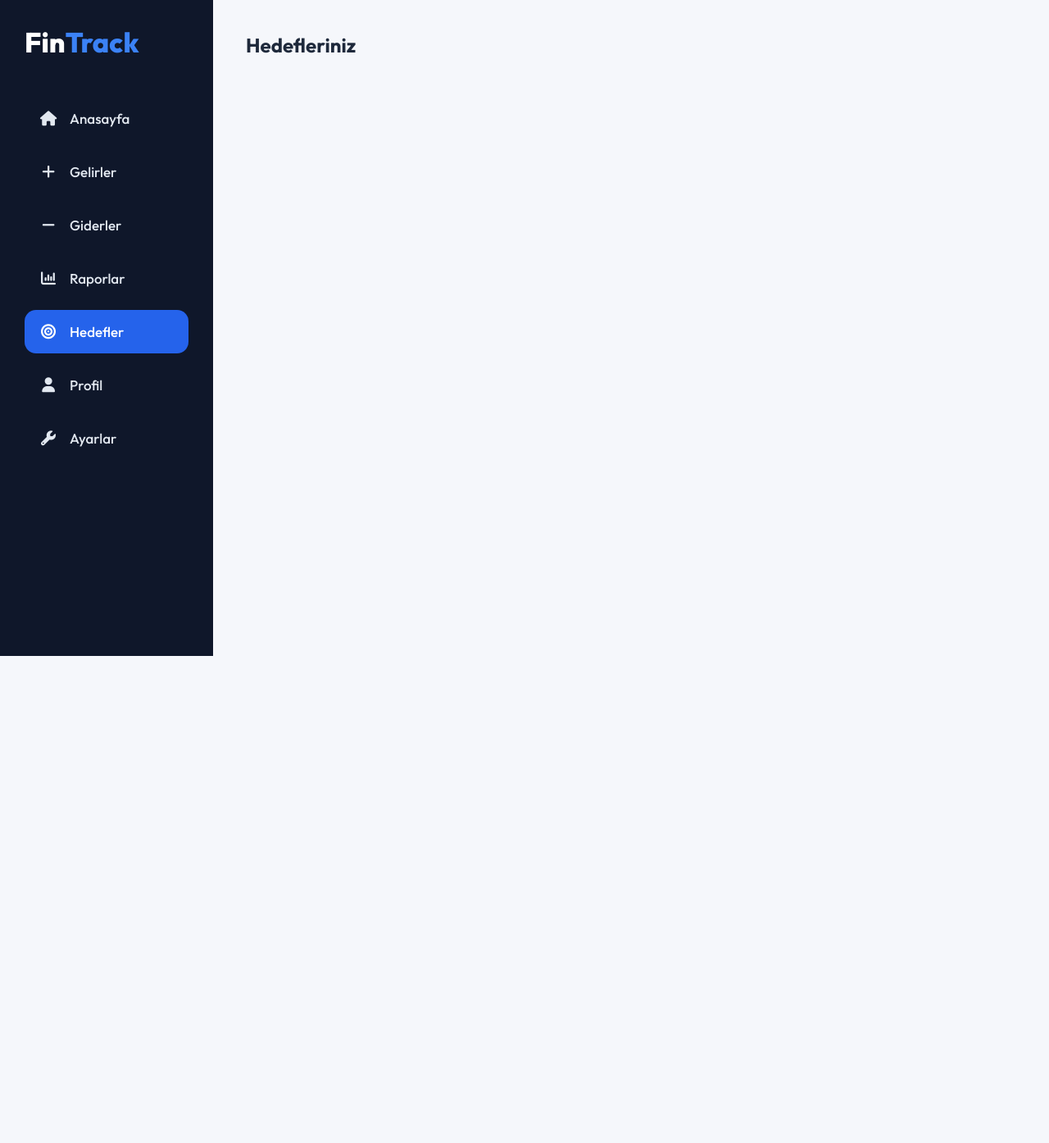
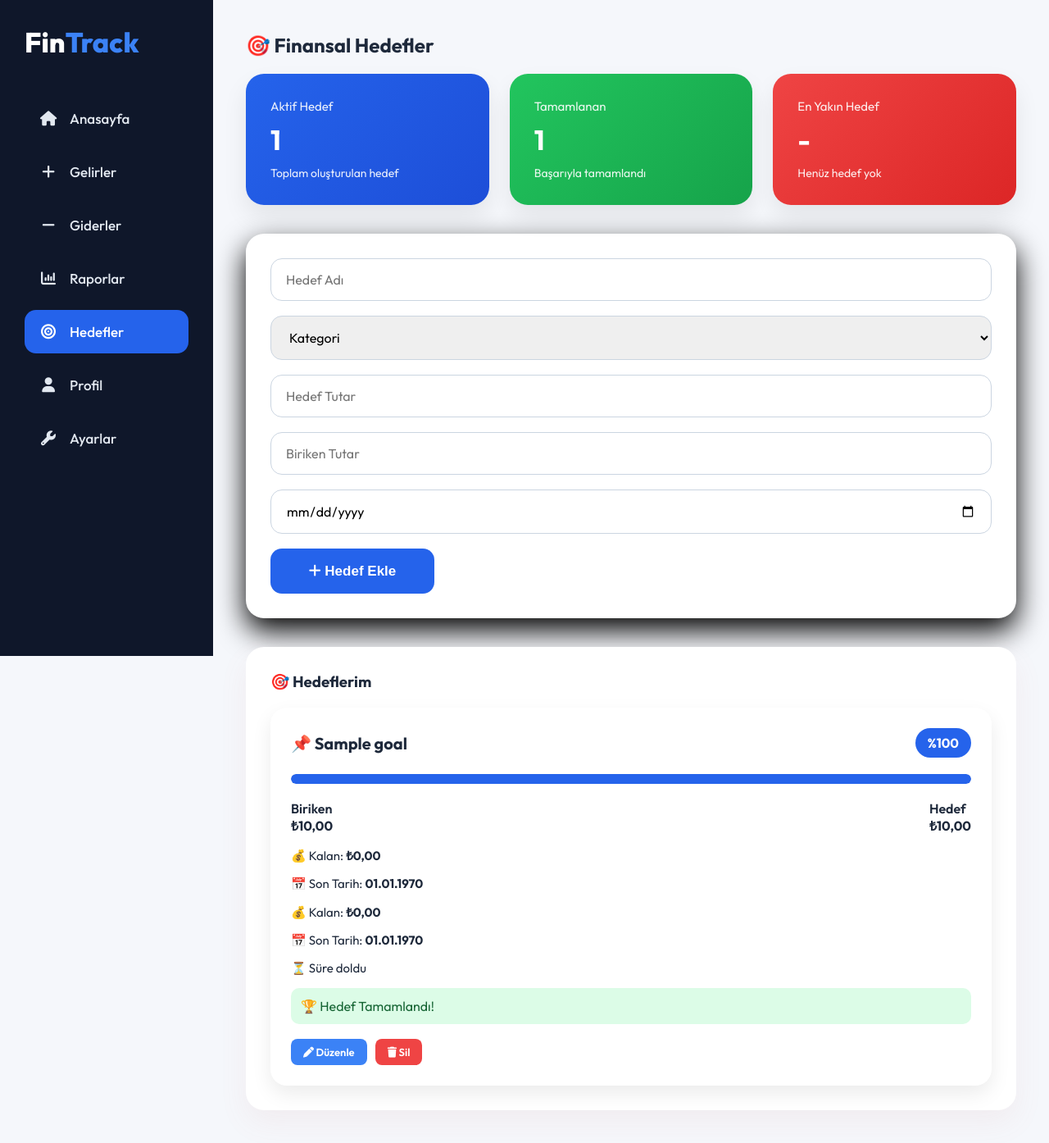
Before and after one commit to nagihanbolukbas/FinTrack, a PHP site: page /goals.php in a window 1280 px wide. Shown: the whole page at 82% size. Before the commit the page ends 800 px from the top, so only its background shows below. Run offline with PHP 8.4, Linux system fonts and the light colour scheme; the visitor is signed in with stand-in values (Sample User, id 1); tables that the repository leaves empty or names only in its code hold one stand-in row (values such as "Sample post").

Commit message:
Tasarruf hedefleri modülü geliştirildi

```diff
--- a/goals.php
+++ b/goals.php
@@ -8,44 +8,470 @@ if(!isset($_SESSION["id"])){
 
 require_once "config/database.php";
 
+$user_id = $_SESSION["id"];
+
+/* ------------------------
+   HEDEF EKLE
+------------------------ */
+
 if(isset($_POST["save"])){
 
     $title = trim($_POST["title"]);
-    $amount = $_POST["amount"];
-    $date = $_POST["income_date"];
+    $category = $_POST["category"];
+    $target = $_POST["target_amount"];
+    $saved = $_POST["saved_amount"];
+    $deadline = $_POST["deadline"];
 
     $stmt = $pdo->prepare("
-        INSERT INTO incomes(user_id,title,amount,income_date)
-        VALUES(?,?,?,?)
+        INSERT INTO goals
+        (user_id,title,category,target_amount,saved_amount,deadline)
+        VALUES(?,?,?,?,?,?)
     ");
 
     $stmt->execute([
-        $_SESSION["id"],
+        $user_id,
         $title,
-        $amount,
-        $date
+        $category,
+        $target,
+        $saved,
+        $deadline
     ]);
 
-    header("Location: dashboard.php");
+    header("Location: goals.php");
     exit;
 }
+
+/* ------------------------
+   PARA EKLE
+------------------------ */
+
+if(isset($_POST["add_money"])){
+
+    $goal_id = $_POST["goal_id"];
+    $amount = $_POST["amount"];
+
+    $stmt = $pdo->prepare("
+        UPDATE goals
+        SET saved_amount=saved_amount+?
+        WHERE id=? AND user_id=?
+    ");
+
+    $stmt->execute([
+        $amount,
+        $goal_id,
+        $user_id
+    ]);
+
+    header("Location: goals.php");
+    exit;
+}
+
+/* ------------------------
+   PARA ÇIKAR
+------------------------ */
+
+if(isset($_POST["remove_money"])){
+
+    $goal_id = $_POST["goal_id"];
+    $amount = $_POST["amount"];
+
+    $stmt = $pdo->prepare("
+        UPDATE goals
+        SET saved_amount=
+        CASE
+            WHEN saved_amount-? < 0 THEN 0
+            ELSE saved_amount-?
+        END
+        WHERE id=? AND user_id=?
+    ");
+
+    $stmt->execute([
+        $amount,
+        $amount,
+        $goal_id,
+        $user_id
+    ]);
+
+    header("Location: goals.php");
+    exit;
+}
+
+/* ------------------------
+   HEDEFLER
+------------------------ */
+
+$stmt = $pdo->prepare("
+SELECT *
+FROM goals
+WHERE user_id=?
+ORDER BY id DESC
+");
+
+$stmt->execute([$user_id]);
+
+$goals = $stmt->fetchAll(PDO::FETCH_ASSOC);
+
+/* ------------------------
+   İSTATİSTİKLER
+------------------------ */
+
+$totalGoals = count($goals);
+
+$completedGoals = 0;
+
+$nearestGoal = null;
+$highestPercent = 0;
+
+foreach($goals as $goal){
+
+    if($goal["target_amount"]>0){
+
+        $percent = ($goal["saved_amount"]/$goal["target_amount"])*100;
+
+    }else{
+
+        $percent = 0;
+
+    }
+
+    if($percent>=100){
+        $completedGoals++;
+    }
+
+    if($percent>$highestPercent && $percent<100){
+
+        $highestPercent = $percent;
+        $nearestGoal = $goal;
+
+    }
+
+}
 ?>
-
 <!DOCTYPE html>
 <html lang="tr">
+
 <head>
+
 <meta charset="UTF-8">
-<title>Hedefler | FinTrack</title>
+
+<title>Finansal Hedefler | FinTrack</title>
 
 <link rel="stylesheet" href="css/dashboard.css">
+
 <link rel="stylesheet"
 href="https://cdnjs.cloudflare.com/ajax/libs/font-awesome/6.7.2/css/all.min.css">
 
 </head>
-<body>
+
 <body>
 
 <?php include "includes/sidebar.php"; ?>
+
 <div class="content">
-<h2>Hedefleriniz</h2>
+
+<h2>🎯 Finansal Hedefler</h2>
+
+<br>
+
+<!-- İstatistik Kartları -->
+
+<div class="cards">
+
+<div class="card balance">
+
+<p>Aktif Hedef</p>
+
+<h2><?= $totalGoals ?></h2>
+
+<span class="card-info">Toplam oluşturulan hedef</span>
+
 </div>
+
+<div class="card income">
+
+<p>Tamamlanan</p>
+
+<h2><?= $completedGoals ?></h2>
+
+<span class="card-info">Başarıyla tamamlandı</span>
+
+</div>
+
+<div class="card expense">
+
+<p>En Yakın Hedef</p>
+
+<h2>
+
+<?= $nearestGoal ? htmlspecialchars($nearestGoal["title"]) : "-" ?>
+
+</h2>
+
+<span class="card-info">
+
+<?php
+if($nearestGoal){
+
+$percent=($nearestGoal["saved_amount"]/$nearestGoal["target_amount"])*100;
+
+echo "%".number_format($percent,0);
+
+}else{
+
+echo "Henüz hedef yok";
+
+}
+?>
+
+</span>
+
+</div>
+
+</div>
+
+<!-- Hedef Ekle -->
+
+<form method="POST" class="income-form">
+
+<input
+type="text"
+name="title"
+placeholder="Hedef Adı"
+required>
+
+<select name="category" required>
+
+<option value="">Kategori</option>
+
+<option value="Ev">🏠 Ev</option>
+
+<option value="Araba">🚗 Araba</option>
+
+<option value="Telefon">📱 Telefon</option>
+
+<option value="Bilgisayar">💻 Bilgisayar</option>
+
+<option value="Tatil">✈️ Tatil</option>
+
+<option value="Eğitim">🎓 Eğitim</option>
+
+<option value="Düğün">💍 Düğün</option>
+
+<option value="Diğer">📌 Diğer</option>
+
+</select>
+
+<input
+type="number"
+step="0.01"
+name="target_amount"
+placeholder="Hedef Tutar"
+required>
+
+<input
+type="number"
+step="0.01"
+name="saved_amount"
+placeholder="Biriken Tutar"
+required>
+
+<input
+type="date"
+name="deadline"
+required>
+
+<button class="auth-btn" name="save">
+
+<i class="fa-solid fa-plus"></i>
+
+Hedef Ekle
+
+</button>
+
+</form>
+
+<div class="recent">
+
+<h3>🎯 Hedeflerim</h3>
+
+<?php foreach($goals as $goal){
+
+$percent=0;
+
+if($goal["target_amount"]>0){
+
+$percent=($goal["saved_amount"]/$goal["target_amount"])*100;
+
+}
+
+if($percent>100){
+$percent=100;
+}
+
+$remaining=$goal["target_amount"]-$goal["saved_amount"];
+
+$days=ceil((strtotime($goal["deadline"])-time())/86400);
+
+?>
+
+<div class="goal-card">
+
+<div class="goal-header">
+
+<h3>
+
+<?php
+
+switch($goal["category"]){
+
+case "Ev": echo "🏠 "; break;
+case "Araba": echo "🚗 "; break;
+case "Telefon": echo "📱 "; break;
+case "Bilgisayar": echo "💻 "; break;
+case "Tatil": echo "✈️ "; break;
+case "Eğitim": echo "🎓 "; break;
+case "Düğün": echo "💍 "; break;
+default: echo "📌 ";
+
+}
+
+?>
+
+<?= htmlspecialchars($goal["title"]) ?>
+
+</h3>
+
+<span class="percent">
+
+%<?= number_format($percent,0) ?>
+
+</span>
+
+</div>
+
+<div class="progress">
+
+<div class="progress-bar"
+
+style="width:<?= $percent ?>%">
+
+</div>
+
+</div>
+
+<div class="money-info">
+
+<span>
+
+Biriken
+
+<br>
+
+<strong>
+
+₺<?= number_format($goal["saved_amount"],2,",",".") ?>
+
+</strong>
+
+</span>
+
+<span>
+
+Hedef
+
+<br>
+
+<strong>
+
+₺<?= number_format($goal["target_amount"],2,",",".") ?>
+
+</strong>
+
+</span>
+
+</div>
+
+<p class="remaining">
+
+💰 Kalan:
+
+<strong>
+
+₺<?= number_format(max(0,$remaining),2,",",".") ?>
+
+</strong>
+
+</p>
+
+<p class="remaining">
+
+📅 Son Tarih:
+
+<strong>
+
+<?= date("d.m.Y",strtotime($goal["deadline"])) ?>
+
+</strong>
+
+</p>
+
+<p class="remaining">
+💰 Kalan:
+<strong>
+₺<?= number_format(max(0,$remaining),2,",",".") ?>
+</strong>
+</p>
+
+<p class="remaining">
+📅 Son Tarih:
+<strong>
+<?= date("d.m.Y",strtotime($goal["deadline"])) ?>
+</strong>
+</p>
+
+<p class="remaining">
+⏳
+<?php
+if($days >= 0){
+    echo $days . " gün kaldı";
+}else{
+    echo "Süre doldu";
+}
+?>
+</p>
+
+<?php if($remaining <= 0){ ?>
+
+<p class="success">
+🏆 Hedef Tamamlandı!
+</p>
+
+<?php } ?>
+
+<div style="display:flex;gap:10px;margin-top:18px;">
+
+    <a href="edit_goal.php?id=<?= $goal["id"] ?>" class="mini-btn">
+        <i class="fa-solid fa-pen"></i> Düzenle
+    </a>
+
+    <a href="delete_goal.php?id=<?= $goal["id"] ?>"
+       class="mini-btn"
+       style="background:#EF4444;"
+       onclick="return confirm('Bu hedef silinsin mi?')">
+
+        <i class="fa-solid fa-trash"></i> Sil
+
+    </a>
+
+</div>
+
+</div>
+
+<?php } ?>
+
+</div>
+
+</div>
+
+</body>
+</html>
```
Also changed, not shown: delete_goal.php (added, +25 -0 lines), edit_goal.php (added, +108 -0 lines).
